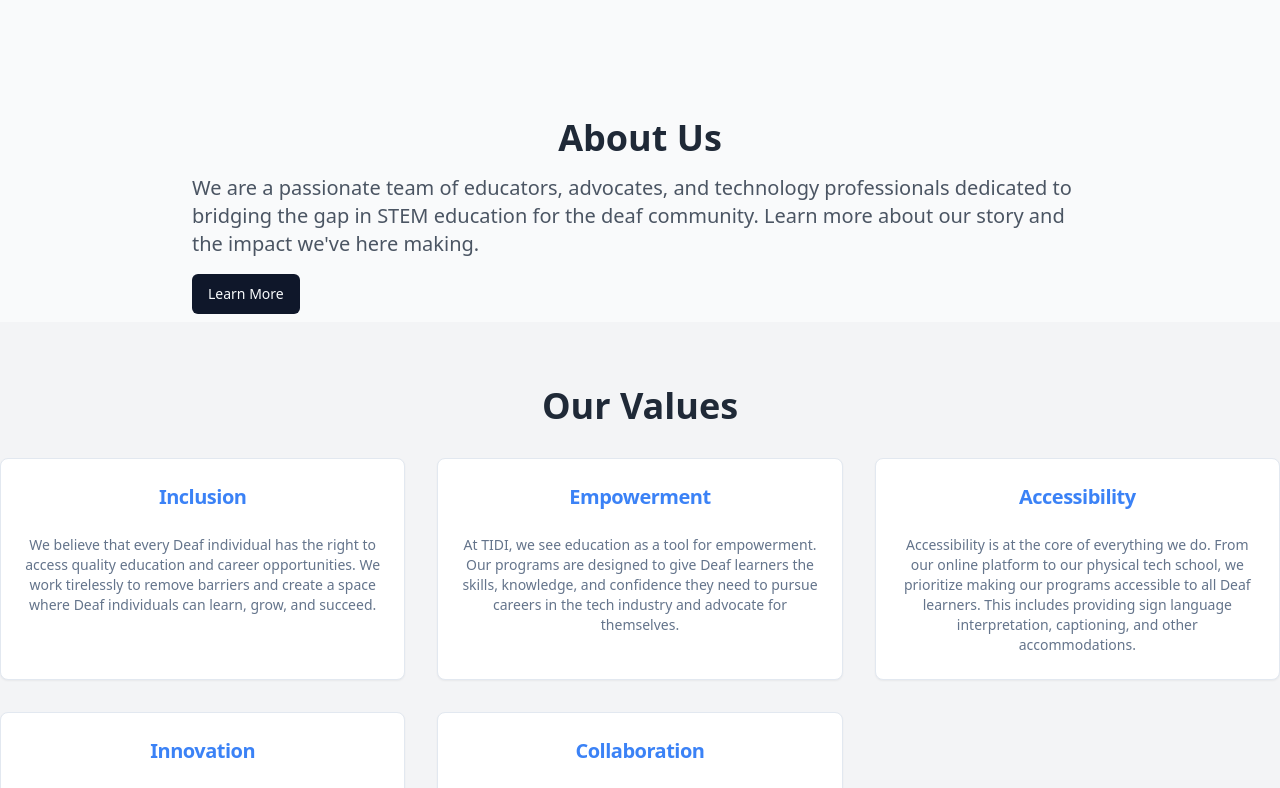
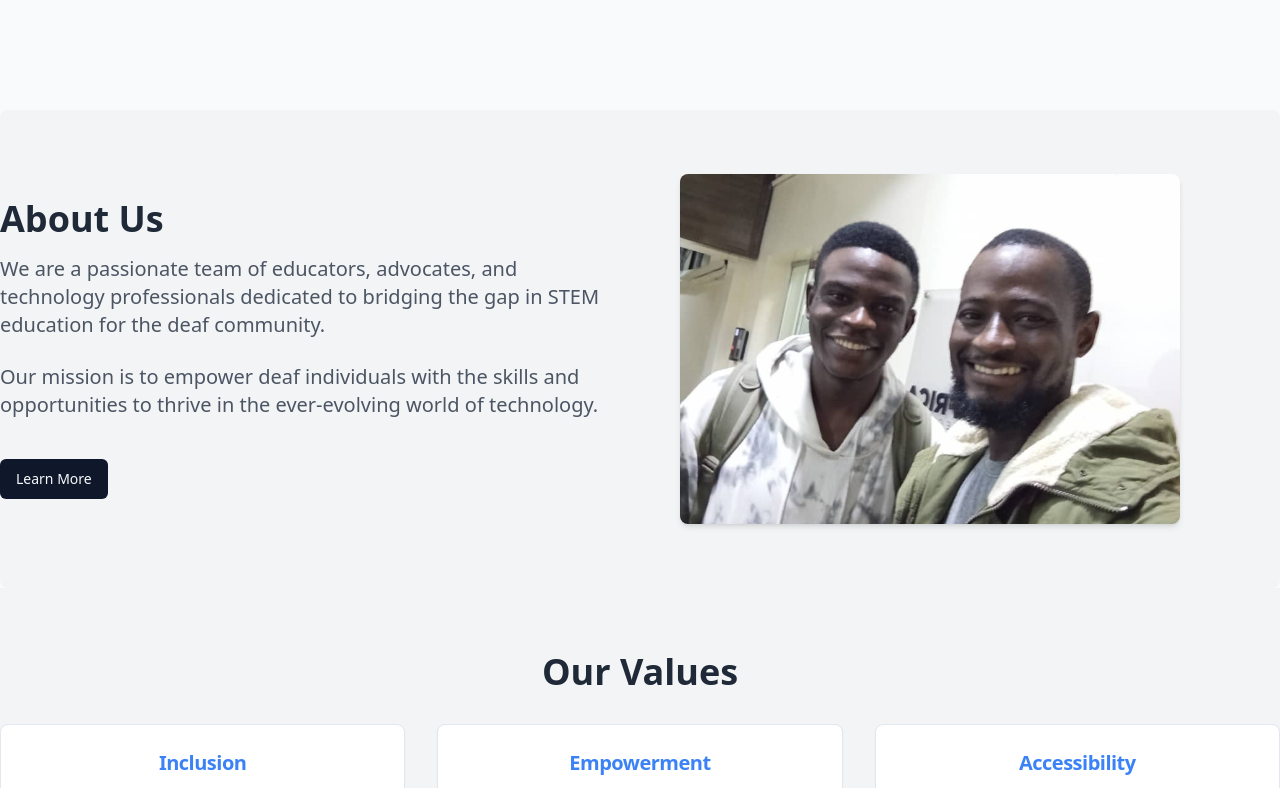
Before and after one commit to Vikkycode/TIDI, a Next.js app: page / in a window 1280 px wide. Shown: the part 598-1386 px from the top of the page. Built offline with nearby package versions, Linux system fonts and the light colour scheme.

Commit message:
updated about us section

```diff
--- a/src/app/page.tsx
+++ b/src/app/page.tsx
@@ -107,21 +107,38 @@ export default function HomePage() {
             </div>
 
             {/* Feature Sections */}
-            <section className="py-2 rounded-lg">
+            <section className="py-16 bg-gray-100 rounded-lg" aria-labelledby="about-us-title">
       <div className="container mx-auto px-4 md:px-0">
-                <div className="flex flex-col md:flex-row-reverse items-center gap-12 md:gap-20">
-                  <div className="w-full text-center md:text-left">
-                    <h2 className="text-3xl md:text-4xl text-center font-bold text-gray-800 mb-4">
+        <div className="flex flex-col-reverse md:flex-row items-center gap-12 md:gap-20">
+          {/* Image on the right for larger screens */}
+          <div className="w-full md:w-1/2 md:order-last">
+            <Image
+              src="/assets/images/abuvic.jpg" // Replace with your actual image
+              alt="Descriptive alt text about the image"
+              width={500}
+              height={350}
+              className="rounded-lg shadow-md h-[350px] w-[500px] object-cover"
+            />
+          </div>
+
+          <div className="w-full md:w-1/2 text-center md:text-left">
+            <h2
+              id="about-us-title"
+              className="text-3xl md:text-4xl font-bold text-gray-800 mb-4"
+            >
               About Us
             </h2>
-                    <p className="text-gray-600 px-48 text-lg md:text-xl">
-                      We are a passionate team of educators, advocates, and
-                      technology professionals dedicated to bridging the gap in
-                      STEM education for the deaf community. Learn more about
-                      our story and the impact we&apos;ve here making.
+            <p className="text-gray-600 text-lg md:text-xl mb-6">
+              We are a passionate team of educators, advocates, and technology
+              professionals dedicated to bridging the gap in STEM education for
+              the deaf community.
+            </p>
+            <p className="text-gray-600 text-lg md:text-xl mb-6">
+              Our mission is to empower deaf individuals with the skills and
+              opportunities to thrive in the ever-evolving world of technology.
             </p>
             <Link href="/about">
-                      <Button className="mt-4 ml-48">Learn More</Button>
+              <Button className="mt-4">Learn More</Button>
             </Link>
           </div>
         </div>
```
Lines whose indentation alone changed are shown as unchanged.
